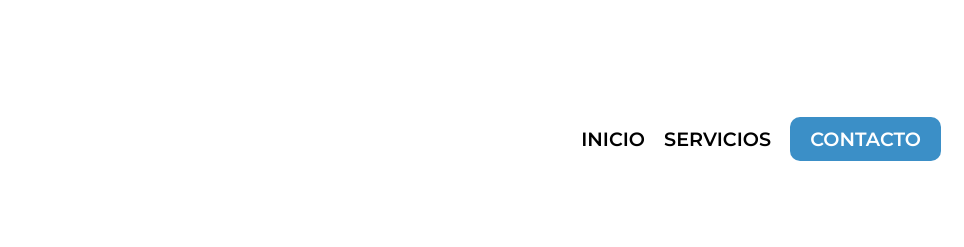
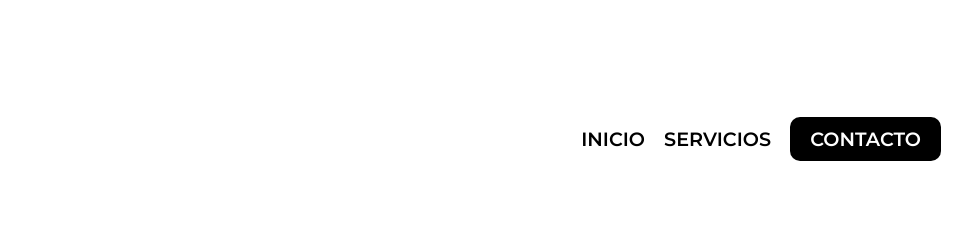
Before and after one commit to renatocoello/Alura-Proyectos, a plain HTML site: page ALURA PETS/index.html in a window 1280 px wide. Shown: the top 247 px of the page, 316-1280 px from the left. Drawn offline with Linux system fonts and the light colour scheme.

Commit message:
Cambio de color al boton contacto

```diff
--- a/ALURA PETS/styles.css
+++ b/ALURA PETS/styles.css
@@ -52,7 +52,7 @@ nav li:nth-child(-n+2) a:hover{
 
 nav li:last-child a{
     font-family: 'Montserrat', sans-serif;
-    background-color: #3b8fc7;
+    background-color: #000000;
     color: white;
     border: 0px;
     border-radius: 10px;
```
